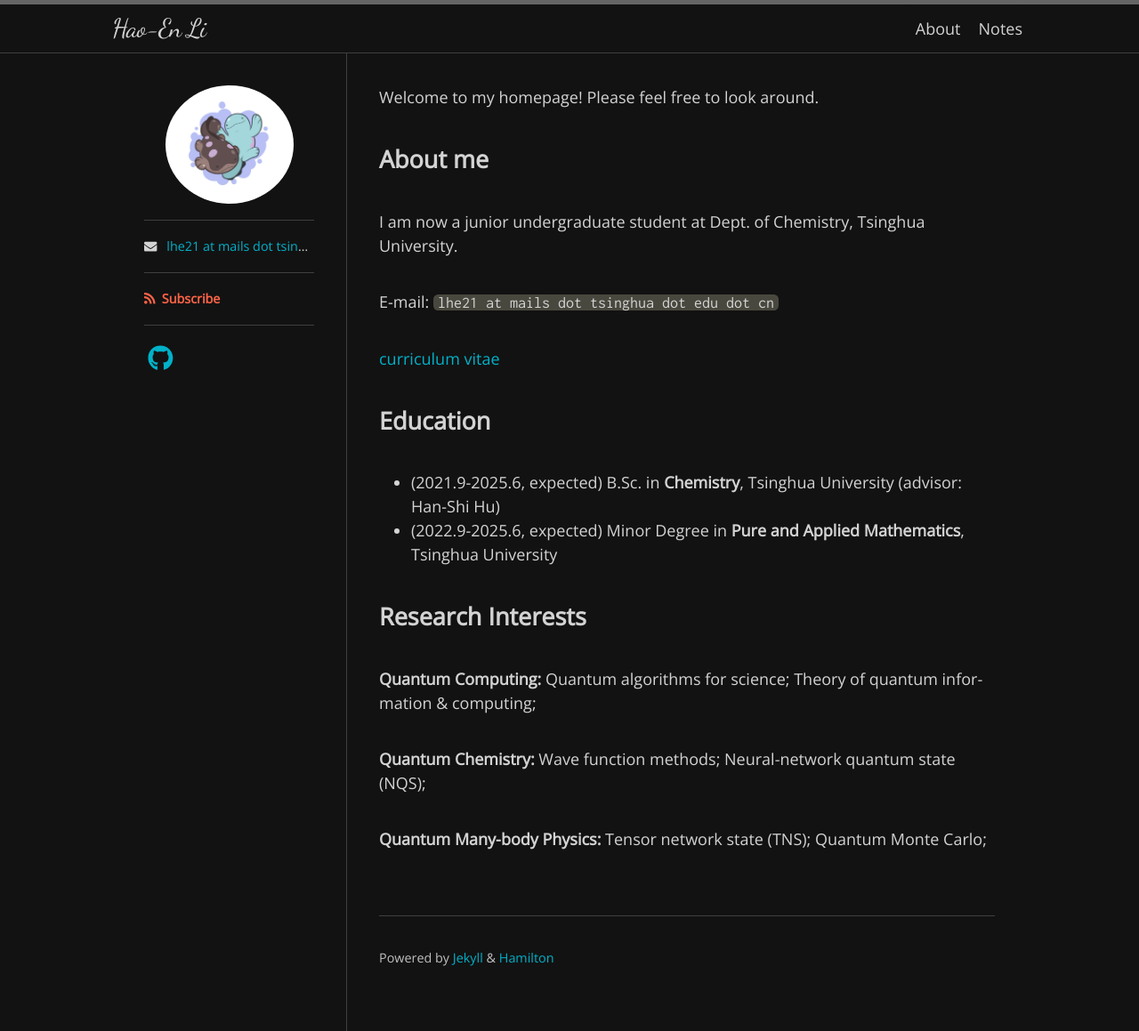
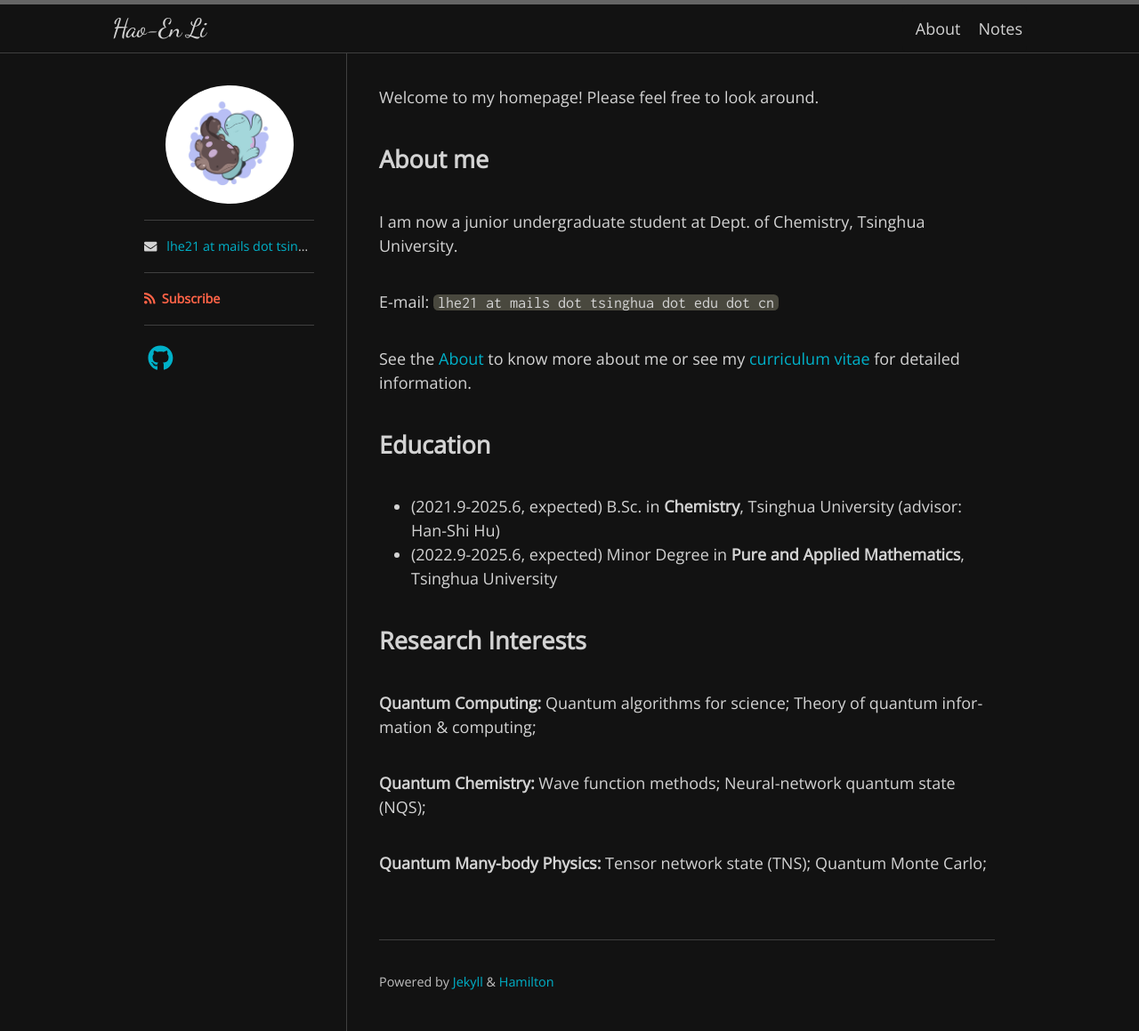
Before and after one commit to haoen2021/haoen2021.github.io, a Jekyll site: the page built from index.md, in a window 1280 px wide. Shown: the whole page at 89% size. Built offline with Jekyll 4.4.1, drawn with Linux system fonts in a browser that asks for light colours; nearby versions of some CDN libraries; some web fonts are replaced; our own code applies the rules of GitHub Pages for plain Markdown files; the list of posts is cut into pages by our own code.

Commit message:
Update index.md

```diff
--- a/index.md
+++ b/index.md
@@ -6,7 +6,7 @@ I am now a junior undergraduate student at Dept. of Chemistry, Tsinghua Universi
 
 E-mail: `lhe21 at mails dot tsinghua dot edu dot cn`
 
-[curriculum vitae](documents/main.pdf)
+See the [About](about.md) to know more about me or see my [curriculum vitae](documents/main.pdf) for detailed information.
 
 ## Education
 
```
